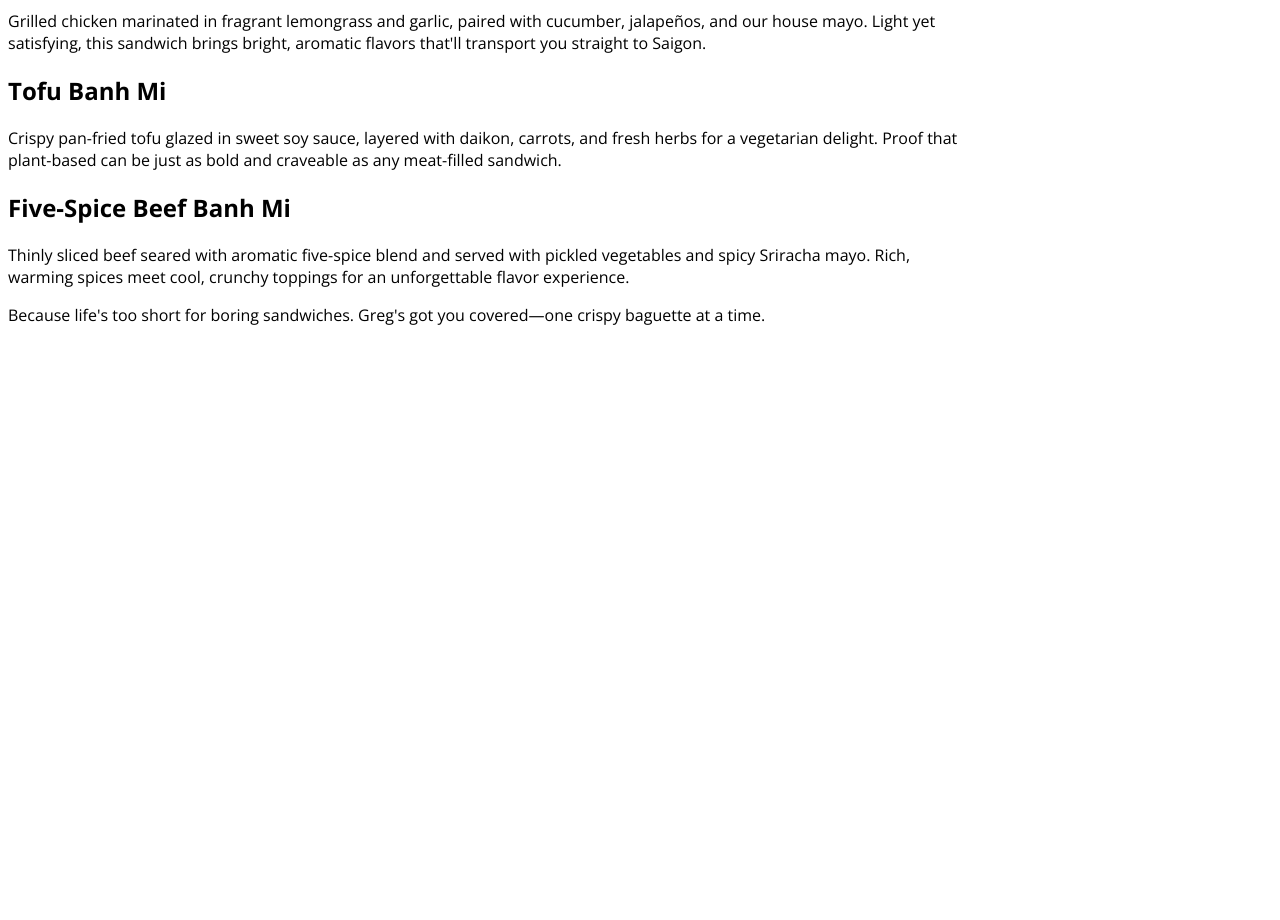
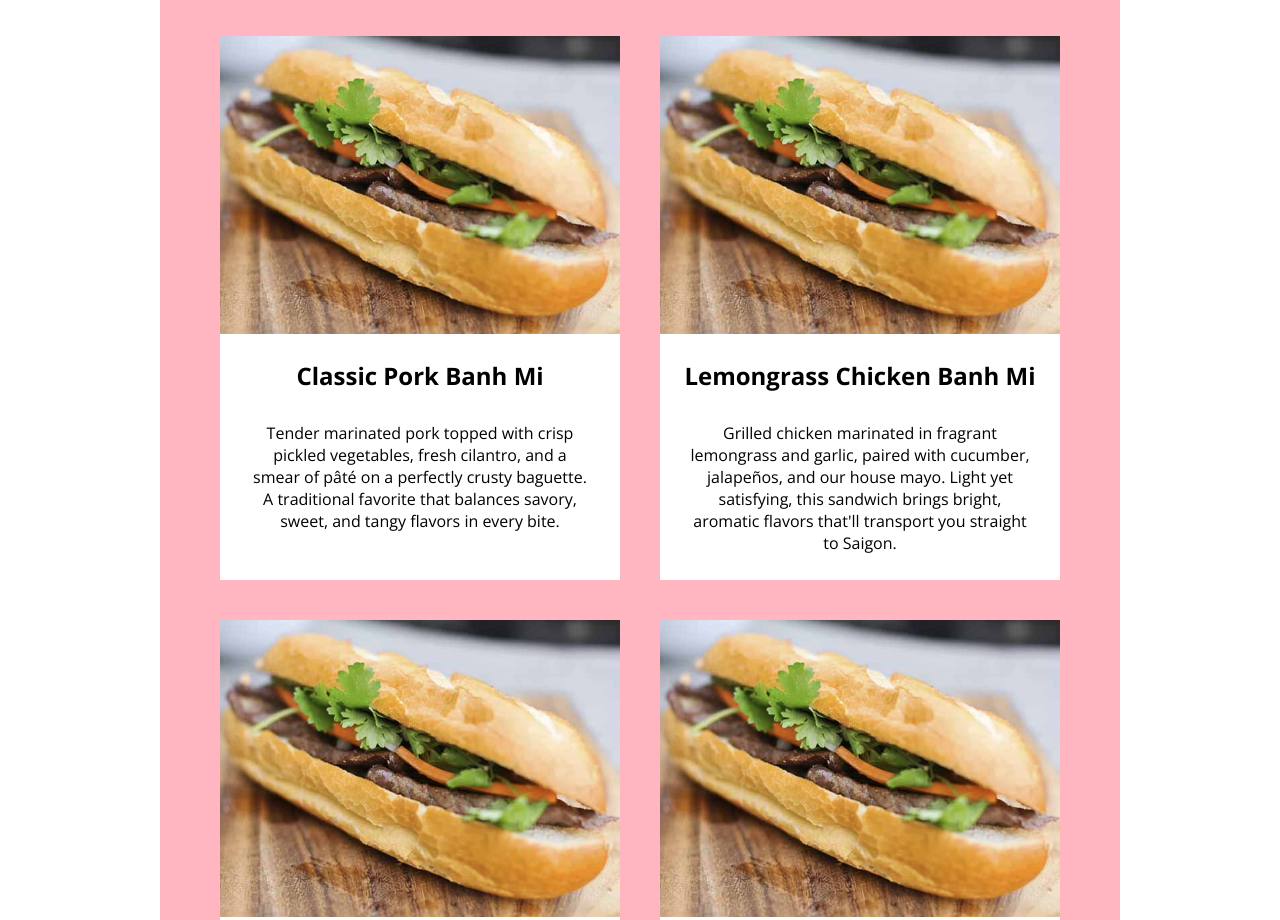
Before and after one commit to joycewyfan/Joyce-Fan-exercise6, a plain HTML site: page index.html in a window 1280 px wide. Shown: the part 480-1400 px from the top of the page. Before the commit the page ends 814 px from the top, so only its background shows below. Drawn offline with nearby package versions, Linux system fonts and the light colour scheme.

Commit message:
made the code

```diff
--- a/index.html
+++ b/index.html
@@ -16,6 +16,7 @@
   font-variation-settings: "wdth" 100;
   font-size: 16px;
   width: 960px;
+  margin: auto;
 }
 
   h1 {
@@ -27,6 +28,7 @@
   }
 
   #site-title {
+    font-size: 80px;
   }
 
   nav {
@@ -59,7 +61,33 @@
     color: grey;
 }
 
+  .container {
+
+    display: grid;
+    grid-template-columns: 50% 50%;
+    background-color: lightpink;
+    padding: 40px;
+  }
+
+  .grid-item{
+    background-color: white;
+    text-align: center;
+    margin: 20px;
+  }
+
+  .grid-item p{
+    padding: 10px 30px;
+  }
+
+  img{
+    width: 100%;
+  }
+
   footer {
+    background-color: white;
+    text-align: center;
+    font-size: 30px;
+    padding: 20px;
   }
 
 </style>
@@ -74,14 +102,37 @@
 </ul>
 </nav>
 <h1>At Greg's Banh Mi, we're serving up the perfect marriage of French and Vietnamese culinary traditions—crispy-on-the-outside, pillowy-on-the-inside baguettes loaded with bold, fresh flavorus that'll make your taste buds sing.</h1>
+
+
+<div class="container">
+
+<div class="grid-item">
+<img src="banh-mi.jpg" alt="a delicious photo of banh mi">
 <h2>Classic Pork Banh Mi</h2>
 <p>Tender marinated pork topped with crisp pickled vegetables, fresh cilantro, and a smear of pâté on a perfectly crusty baguette. A traditional favorite that balances savory, sweet, and tangy flavors in every bite.</p>
+  </div>
+
+<div class="grid-item">
+<img src="banh-mi.jpg" alt="a delicious photo of banh mi">
 <h2>Lemongrass Chicken Banh Mi</h2>
 <p>Grilled chicken marinated in fragrant lemongrass and garlic, paired with cucumber, jalapeños, and our house mayo. Light yet satisfying, this sandwich brings bright, aromatic flavors that'll transport you straight to Saigon.</p>
+  </div>
+
+<div class="grid-item">
+<img src="banh-mi.jpg" alt="a delicious photo of banh mi">
 <h2>Tofu Banh Mi</h2>
 <p>Crispy pan-fried tofu glazed in sweet soy sauce, layered with daikon, carrots, and fresh herbs for a vegetarian delight. Proof that plant-based can be just as bold and craveable as any meat-filled sandwich.</p>
+  </div>
+
+<div class="grid-item">
+<img src="banh-mi.jpg" alt="a delicious photo of banh mi">
 <h2>Five-Spice Beef Banh Mi</h2>
 <p>Thinly sliced beef seared with aromatic five-spice blend and served with pickled vegetables and spicy Sriracha mayo. Rich, warming spices meet cool, crunchy toppings for an unforgettable flavor experience.</p>
+  </div>
+  </div>
+
+  <div class="footer">
 <footer>Because life's too short for boring sandwiches. Greg's got you covered—one crispy baguette at a time.</footer>
+  </div>
 </body>
 </html>
```
